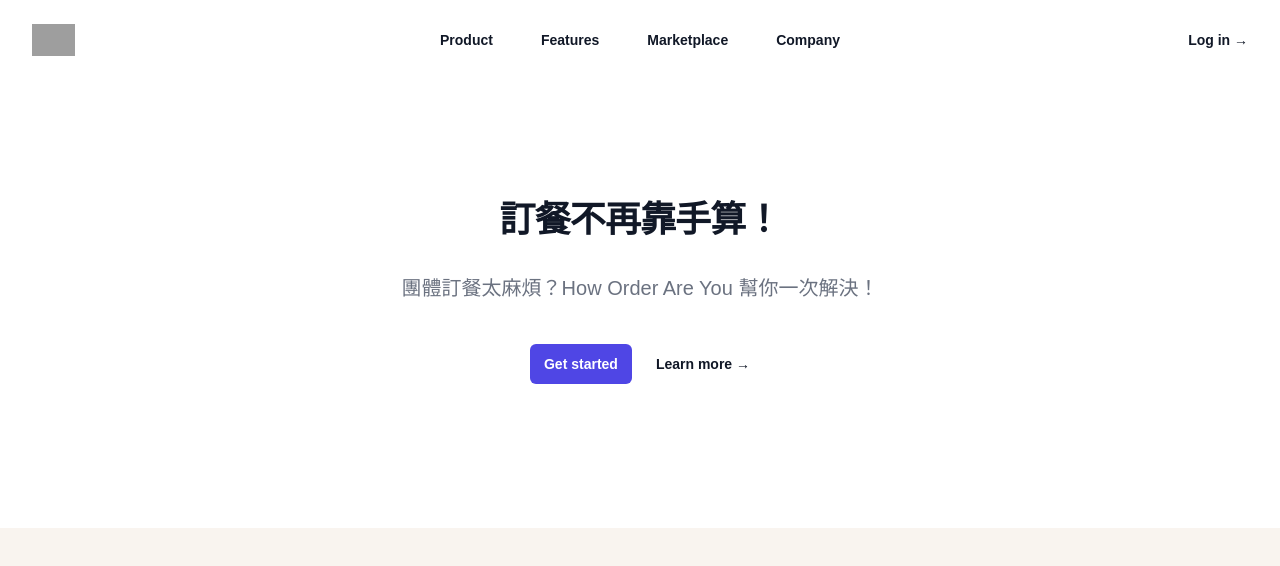
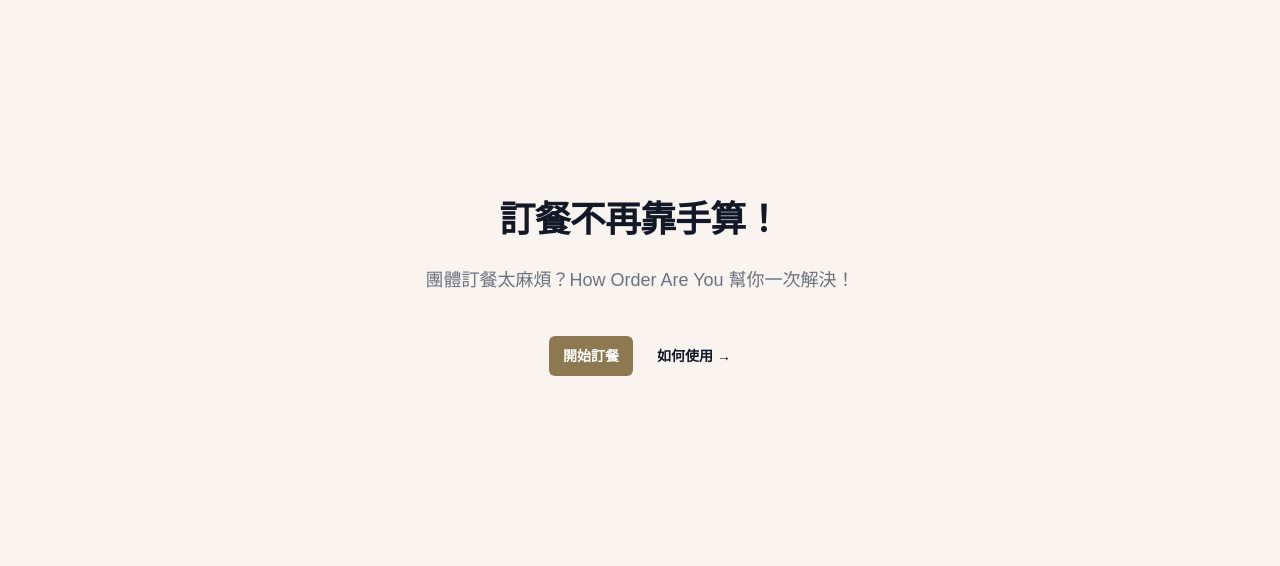
Before and after one commit to yijing0310/order-front, a Next.js app: page / in a window 1280 px wide. Shown: the top 566 px of the page. Built offline with nearby package versions, Linux system fonts and the light colour scheme; grey boxes are pictures that could not be loaded.

Commit message:
separate component and Adjust Color

```diff
--- a/app/_components/hero.js
+++ b/app/_components/hero.js
@@ -1,154 +1,29 @@
 "use client";
 
-import { useState } from "react";
-import { Dialog, DialogPanel } from "@headlessui/react";
-import { Bars3Icon, XMarkIcon } from "@heroicons/react/24/outline";
-
-const navigation = [
-    { name: "Product", href: "#" },
-    { name: "Features", href: "#" },
-    { name: "Marketplace", href: "#" },
-    { name: "Company", href: "#" },
-];
-
 export default function Hero() {
-    const [mobileMenuOpen, setMobileMenuOpen] = useState(false);
-
     return (
-        <div className="bg-white">
-            <header className="absolute inset-x-0 top-0 z-50">
-                <nav
-                    aria-label="Global"
-                    className="flex items-center justify-between p-6 lg:px-8"
-                >
-                    <div className="flex lg:flex-1">
-                        <a href="#" className="-m-1.5 p-1.5">
-                            <span className="sr-only">Your Company</span>
-                            <img
-                                alt=""
-                                src="https://tailwindcss.com/plus-assets/img/logos/mark.svg?color=indigo&shade=600"
-                                className="h-8 w-auto"
-                            />
-                        </a>
-                    </div>
-                    <div className="flex lg:hidden">
-                        <button
-                            type="button"
-                            onClick={() => setMobileMenuOpen(true)}
-                            className="-m-2.5 inline-flex items-center justify-center rounded-md p-2.5 text-gray-700"
-                        >
-                            <span className="sr-only">Open main menu</span>
-                            <Bars3Icon aria-hidden="true" className="size-6" />
-                        </button>
-                    </div>
-                    <div className="hidden lg:flex lg:gap-x-12">
-                        {navigation.map((item) => (
-                            <a
-                                key={item.name}
-                                href={item.href}
-                                className="text-sm/6 font-semibold text-gray-900"
-                            >
-                                {item.name}
-                            </a>
-                        ))}
-                    </div>
-                    <div className="hidden lg:flex lg:flex-1 lg:justify-end">
-                        <a
-                            href="#"
-                            className="text-sm/6 font-semibold text-gray-900"
-                        >
-                            Log in <span aria-hidden="true">&rarr;</span>
-                        </a>
-                    </div>
-                </nav>
-                <Dialog
-                    open={mobileMenuOpen}
-                    onClose={setMobileMenuOpen}
-                    className="lg:hidden"
-                >
-                    <div className="fixed inset-0 z-50" />
-                    <DialogPanel className="fixed inset-y-0 right-0 z-50 w-full overflow-y-auto bg-white px-6 py-6 sm:max-w-sm sm:ring-1 sm:ring-gray-900/10">
-                        <div className="flex items-center justify-between">
-                            <a href="#" className="-m-1.5 p-1.5">
-                                <span className="sr-only">Your Company</span>
-                                <img
-                                    alt=""
-                                    src="https://tailwindcss.com/plus-assets/img/logos/mark.svg?color=indigo&shade=600"
-                                    className="h-8 w-auto"
-                                />
-                            </a>
-                            <button
-                                type="button"
-                                onClick={() => setMobileMenuOpen(false)}
-                                className="-m-2.5 rounded-md p-2.5 text-gray-700"
-                            >
-                                <span className="sr-only">Close menu</span>
-                                <XMarkIcon
-                                    aria-hidden="true"
-                                    className="size-6"
-                                />
-                            </button>
-                        </div>
-                        <div className="mt-6 flow-root">
-                            <div className="-my-6 divide-y divide-gray-500/10">
-                                <div className="space-y-2 py-6">
-                                    {navigation.map((item) => (
-                                        <a
-                                            key={item.name}
-                                            href={item.href}
-                                            className="-mx-3 block rounded-lg px-3 py-2 text-base/7 font-semibold text-gray-900 hover:bg-gray-50"
-                                        >
-                                            {item.name}
-                                        </a>
-                                    ))}
-                                </div>
-                                <div className="py-6">
-                                    <a
-                                        href="#"
-                                        className="-mx-3 block rounded-lg px-3 py-2.5 text-base/7 font-semibold text-gray-900 hover:bg-gray-50"
-                                    >
-                                        Log in
-                                    </a>
-                                </div>
-                            </div>
-                        </div>
-                    </DialogPanel>
-                </Dialog>
-            </header>
-
+        <>
             <div className="relative isolate px-6 pt-14 lg:px-8">
-                <div
-                    aria-hidden="true"
-                    className="absolute inset-x-0 -top-40 -z-10 transform-gpu overflow-hidden blur-3xl sm:-top-80"
-                >
-                    <div
-                        style={{
-                            clipPath:
-                                "polygon(74.1% 44.1%, 100% 61.6%, 97.5% 26.9%, 85.5% 0.1%, 80.7% 2%, 72.5% 32.5%, 60.2% 62.4%, 52.4% 68.1%, 47.5% 58.3%, 45.2% 34.5%, 27.5% 76.7%, 0.1% 64.9%, 17.9% 100%, 27.6% 76.8%, 76.1% 97.7%, 74.1% 44.1%)",
-                        }}
-                        className="relative left-[calc(50%-11rem)] aspect-1155/678 w-[36.125rem] -translate-x-1/2 rotate-[30deg] bg-linear-to-tr from-[#ff80b5] to-[#9089fc] opacity-30 sm:left-[calc(50%-30rem)] sm:w-[72.1875rem]"
-                    />
-                </div>
                 <div className="mx-auto max-w-2xl py-12 sm:py-24 lg:py-36">
                     <div className="text-center">
                         <h1 className="text-4xl font-semibold tracking-tight text-balance text-gray-900 sm:text-4xl">
                             訂餐不再靠手算！
                         </h1>
-                        <p className="mt-8 text-lg font-medium text-pretty text-gray-500 sm:text-xl/8">
+                        <p className="my-6 text-base font-medium text-pretty text-gray-500 sm:text-lg/8">
                             團體訂餐太麻煩？How Order Are You 幫你一次解決！
                         </p>
                         <div className="mt-10 flex items-center justify-center gap-x-6">
                             <a
                                 href="#"
-                                className="rounded-md bg-indigo-600 px-3.5 py-2.5 text-sm font-semibold text-white shadow-xs hover:bg-indigo-500 focus-visible:outline-2 focus-visible:outline-offset-2 focus-visible:outline-indigo-600"
+                                className="rounded-md bg-button px-3.5 py-2.5 text-sm font-semibold text-white shadow-xs hover:bg-highlight focus-visible:outline-2 focus-visible:outline-offset-2 focus-highlight:outline-indigo-600"
                             >
-                                Get started
+                                開始訂餐
                             </a>
                             <a
                                 href="#"
                                 className="text-sm/6 font-semibold text-gray-900"
                             >
-                                Learn more <span aria-hidden="true">→</span>
+                                如何使用 <span aria-hidden="true">→</span>
                             </a>
                         </div>
                     </div>
@@ -166,6 +41,6 @@
                     />
                 </div>
             </div>
-        </div>
+        </>
     );
 }
```
